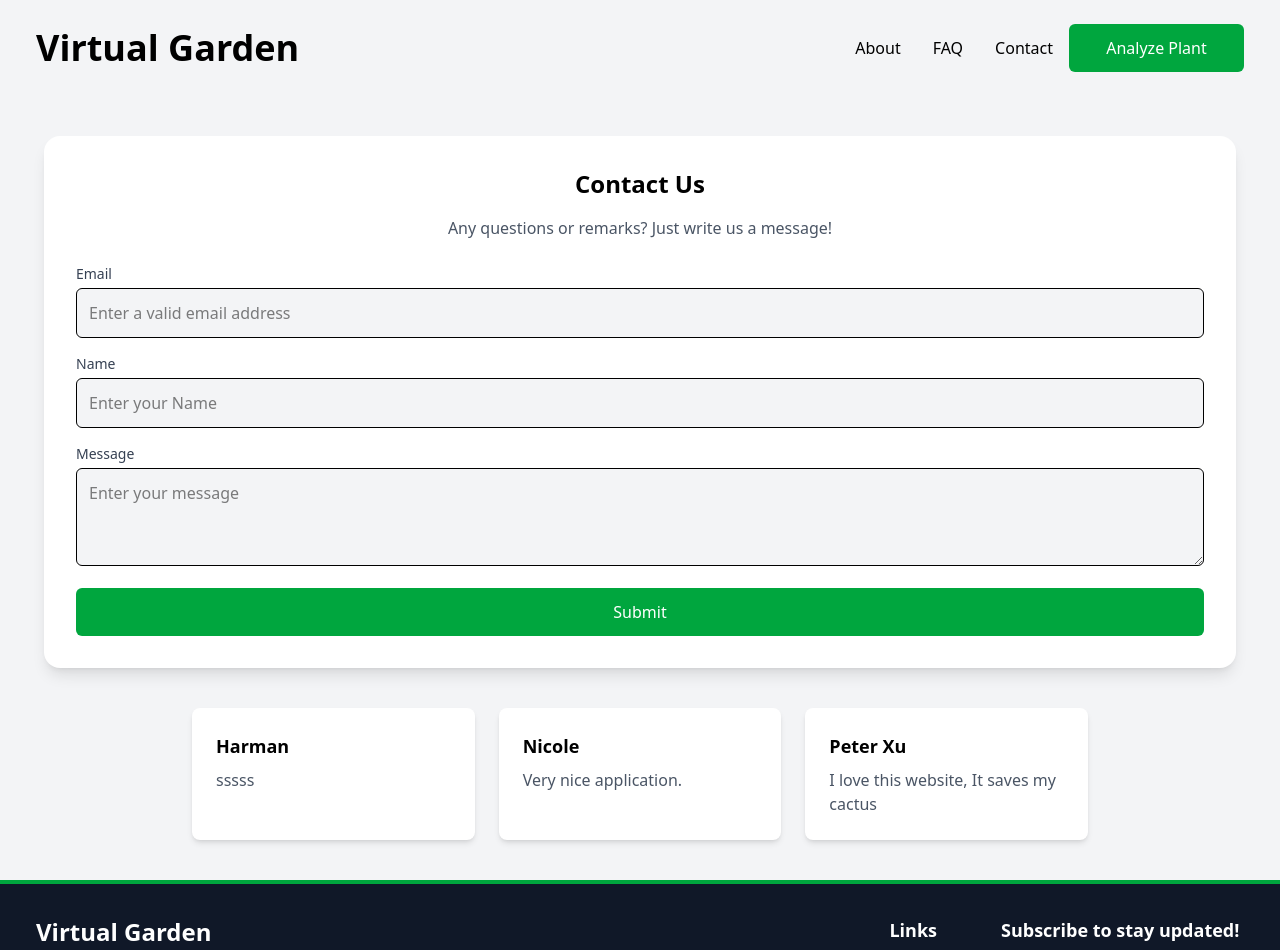
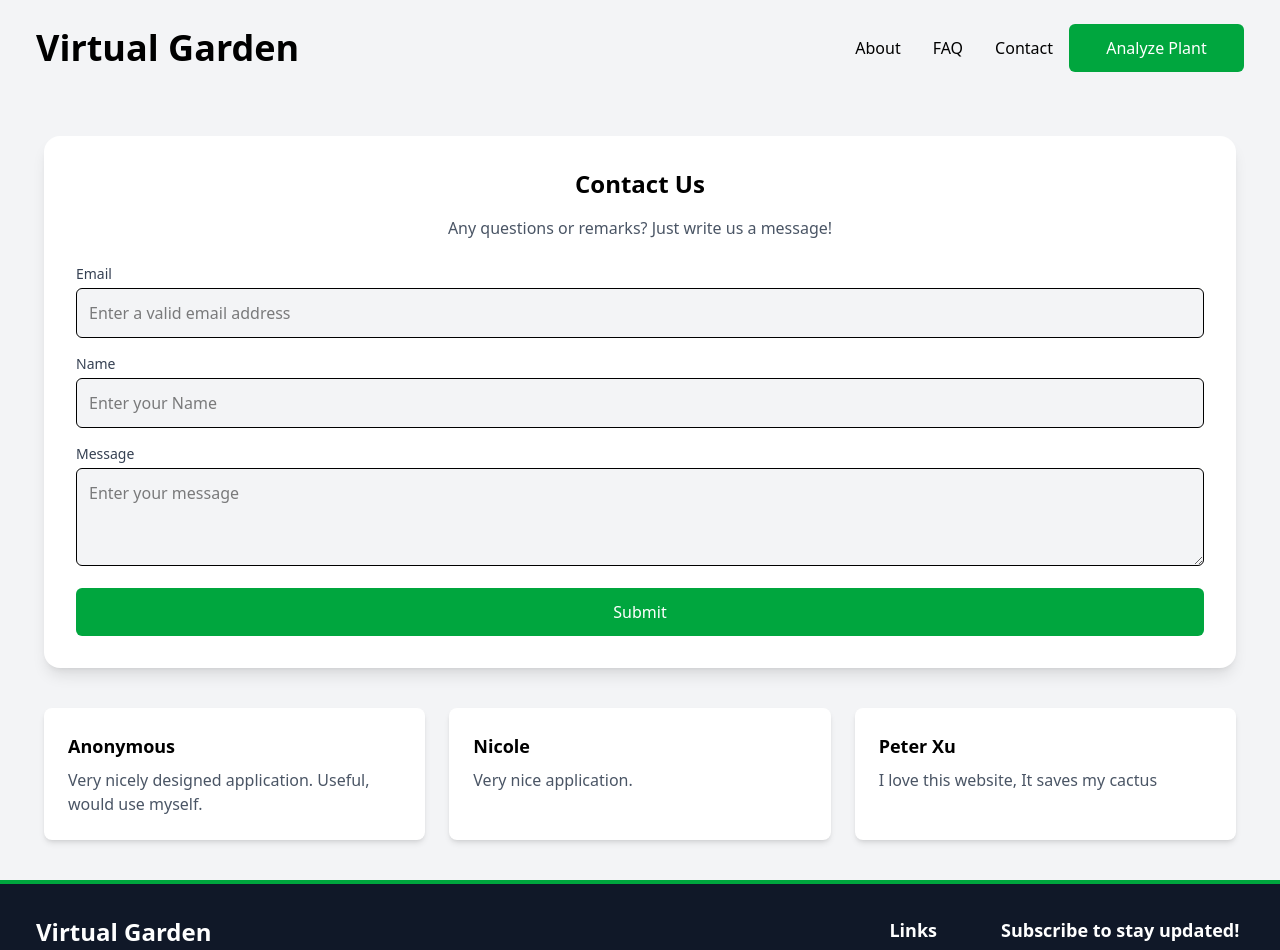
Before and after one commit to jxa94/Demo-deploy-for-vine-22, a React (Vite) app in the folder app/: page /Contact in a window 1280 px wide. Shown: the top 950 px of the page. Built offline with nearby package versions, Linux system fonts and the light colour scheme; no server answers.

Commit message:
Update Contact.jsx

```diff
--- a/app/src/pages/Contact.jsx
+++ b/app/src/pages/Contact.jsx
@@ -93,10 +93,10 @@ const ContactPage = () => {
                         </div>
                     )}
                 </div>
-                <div className="grid grid-cols-1 md:grid-cols-3 gap-6 max-w-4xl w-full mt-10">
+                <div className="grid grid-cols-1 md:grid-cols-3 gap-6 max-w-[1240px] w-full mt-10">
                     <div className="bg-white p-6 rounded-lg shadow-md">
-                        <h3 className="font-bold text-lg mb-2">Harman</h3>
-                        <p className="text-gray-600">sssss</p>
+                        <h3 className="font-bold text-lg mb-2">Anonymous</h3>
+                        <p className="text-gray-600">Very nicely designed application. Useful, would use myself.</p>
                     </div>
                     <div className="bg-white p-6 rounded-lg shadow-md">
                         <h3 className="font-bold text-lg mb-2">Nicole</h3>
```
